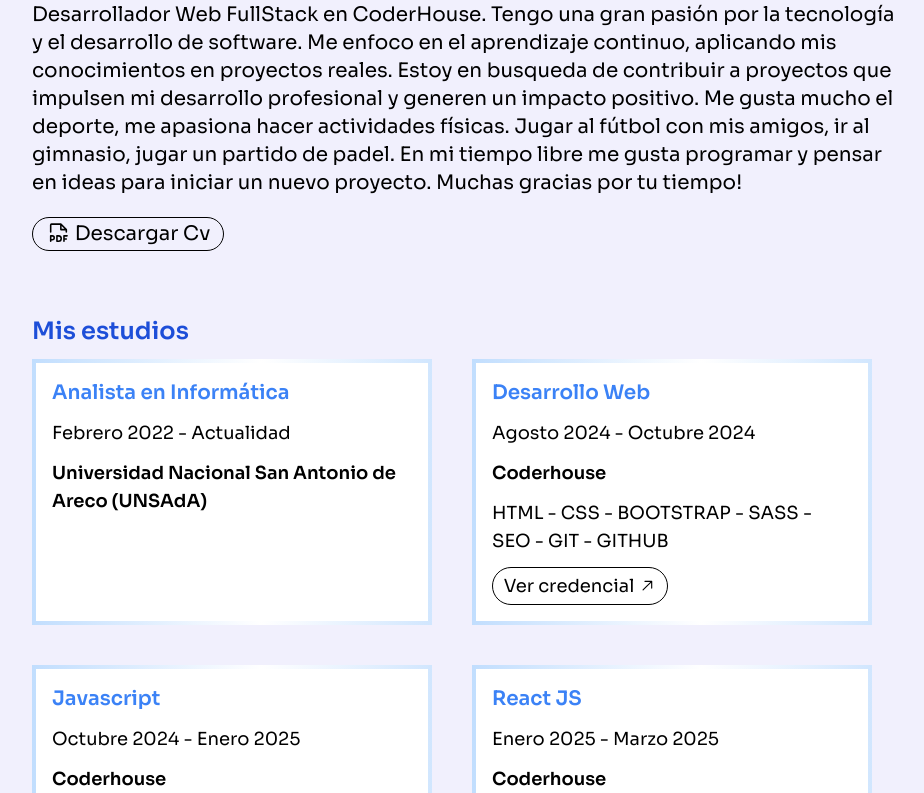
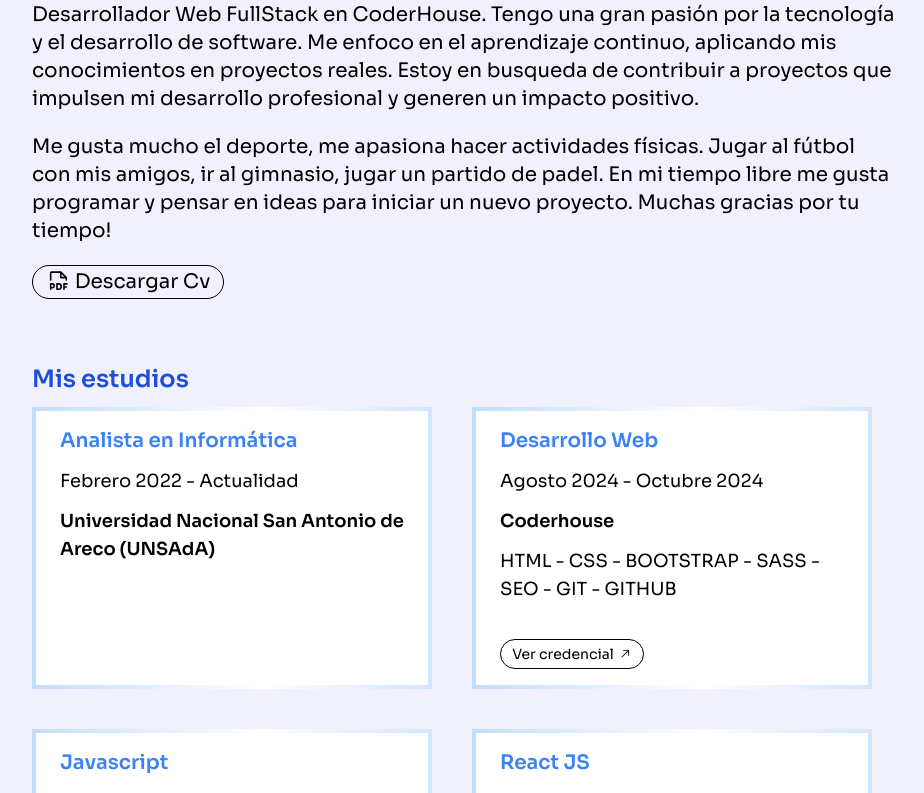
Before and after one commit to juancruzdauberte/portfolio, a React (Vite) app: page / in a window 1280 px wide. Shown: the part 2464-3257 px from the top of the page, without its empty margins (176-1100 px from the left). Built offline with nearby package versions, Linux system fonts and the light colour scheme.

Commit message:
feat: about me

```diff
--- a/src/layout/StudiesCard.tsx
+++ b/src/layout/StudiesCard.tsx
@@ -20,30 +20,28 @@ export const StudiesCard = ({
     <motion.div
       whileHover={{ rotate: 1.5 }}
       transition={{ duration: 0.2 }}
-      className="p-1  bg-gradient-to-r from-blue-300 via-white to-blue-300 bg-[length:200%_100%] animate-shine w-[400px]"
+      className="p-1 bg-gradient-to-r from-blue-300 via-white to-blue-300 bg-[length:200%_100%] animate-shine w-[400px]"
     >
-      <div className="bg-white dark:bg-black p-4 flex flex-col gap-3 w-full h-full">
-        <div className="text-blue-500 font-semibold text-xl">{title}</div>
-        <div className="text-lg">{timelaps}</div>
-        <div className="text-lg font-semibold">{academy}</div>
+      <div className="bg-white dark:bg-black px-6 py-4 flex flex-col gap-3 w-full h-full">
+        <h5 className="text-blue-500 font-semibold text-xl">{title}</h5>
+        <span className="text-lg">{timelaps}</span>
+        <span className="text-lg font-semibold">{academy}</span>
 
-        {description && <div className="text-lg">{description}</div>}
+        {description && <p className="text-lg h-20">{description}</p>}
 
         {credentialUrl && (
-          <div>
           <motion.a
             whileHover={{
               boxShadow: "0 0 20px rgba(59, 130, 246, 0.6)",
             }}
             transition={{ duration: 0.07 }}
-              className="flex text-lg max-w-44 gap-1 items-center justify-center border border-black rounded-full p-1 hover:bg-black hover:text-white dark:hover:bg-white dark:hover:text-black dark:border-white transition"
+            className="flex text-sm max-w-36 gap-1 items-center justify-center border border-black rounded-full p-1 hover:bg-black hover:text-white dark:hover:bg-white dark:hover:text-black dark:border-white transition"
             href={credentialUrl}
             target="_blank"
             rel="noopener noreferrer"
           >
             Ver credencial <GoArrowUpRight />
           </motion.a>
-          </div>
         )}
       </div>
     </motion.div>
--- a/src/pages/AboutMe.tsx
+++ b/src/pages/AboutMe.tsx
@@ -24,11 +24,13 @@ export const AboutMe = () => {
             la tecnología y el desarrollo de software. Me enfoco en el
             aprendizaje continuo, aplicando mis conocimientos en proyectos
             reales. Estoy en busqueda de contribuir a proyectos que impulsen mi
-            desarrollo profesional y generen un impacto positivo. Me gusta mucho
-            el deporte, me apasiona hacer actividades físicas. Jugar al fútbol
-            con mis amigos, ir al gimnasio, jugar un partido de padel. En mi
-            tiempo libre me gusta programar y pensar en ideas para iniciar un
-            nuevo proyecto. Muchas gracias por tu tiempo!
+            desarrollo profesional y generen un impacto positivo.
+          </p>
+          <p>
+            Me gusta mucho el deporte, me apasiona hacer actividades físicas.
+            Jugar al fútbol con mis amigos, ir al gimnasio, jugar un partido de
+            padel. En mi tiempo libre me gusta programar y pensar en ideas para
+            iniciar un nuevo proyecto. Muchas gracias por tu tiempo!
           </p>
           <div>
             <motion.a
```
Lines whose indentation alone changed are shown as unchanged.
